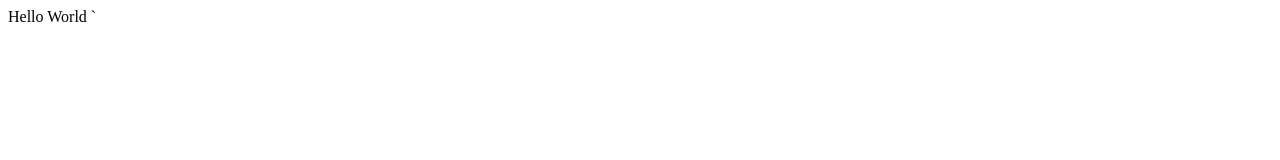
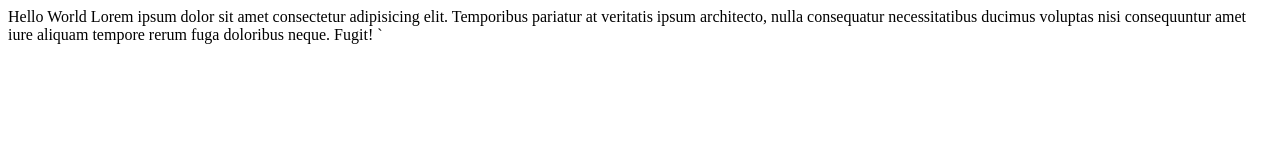
Before and after one commit to MaiNghiaa/JSB06, a plain HTML site: page Buoi4/index.html in a window 1280 px wide. Drawn offline with Linux system fonts and the light colour scheme.

Commit message:
update index.html

```diff
--- a/Buoi4/index.html
+++ b/Buoi4/index.html
@@ -9,6 +9,10 @@
 
 <body>
     Hello World
+
+    Lorem ipsum dolor sit amet consectetur adipisicing elit. Temporibus pariatur at veritatis ipsum architecto, nulla
+    consequatur necessitatibus ducimus voluptas nisi consequuntur amet iure aliquam tempore rerum fuga doloribus neque.
+    Fugit!
 </body>
 
 </html>`
```
